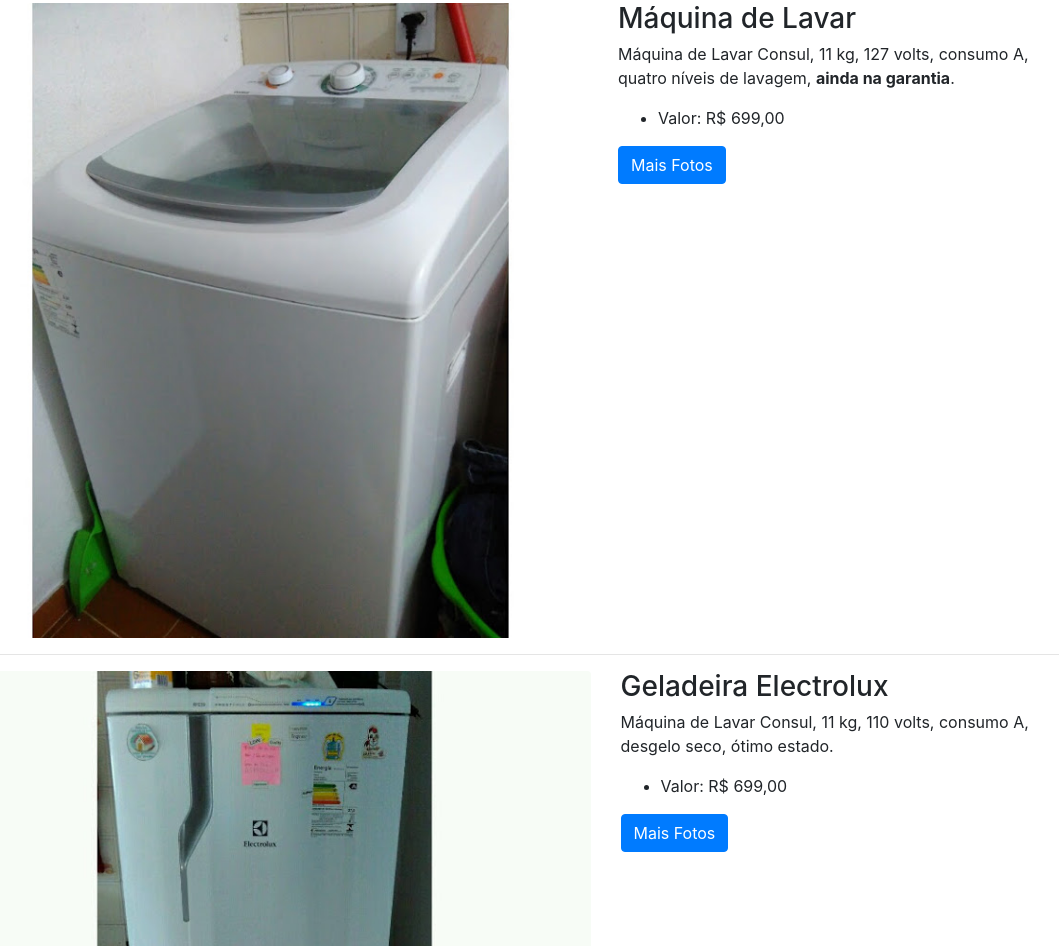
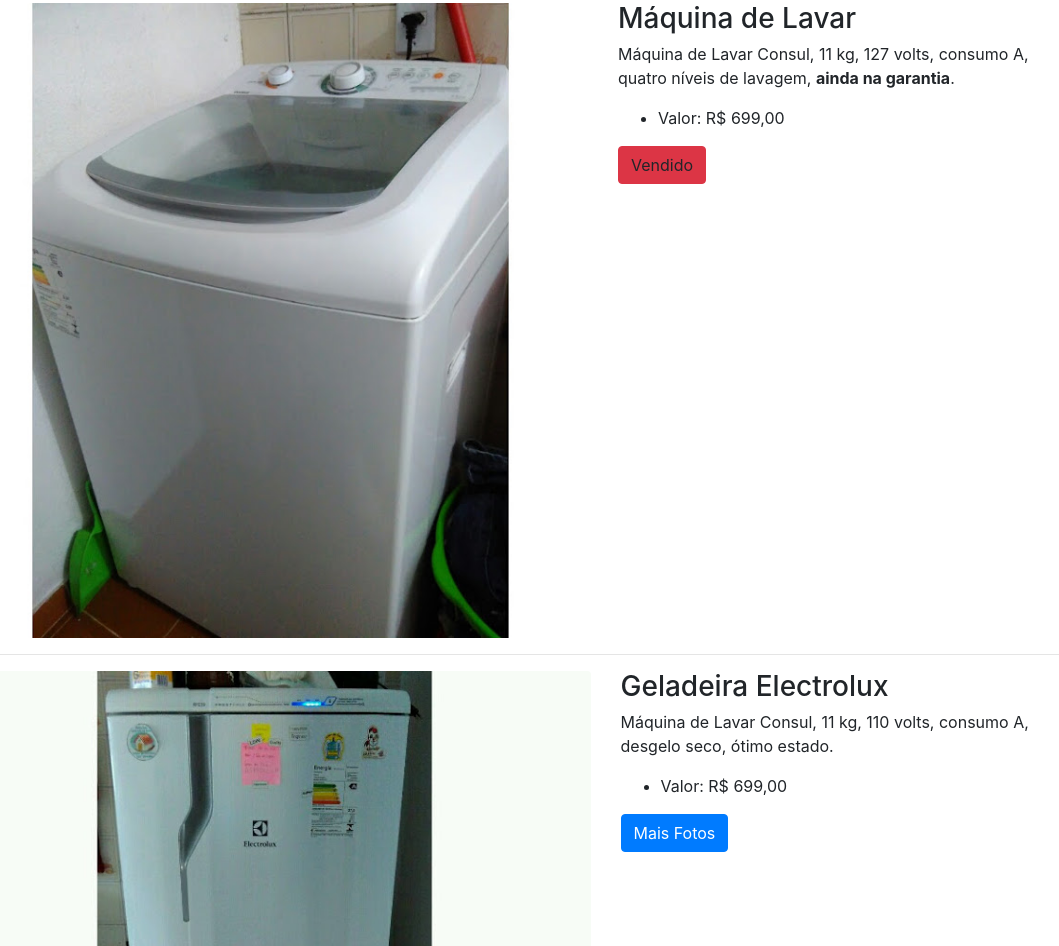
Before and after one commit to luucasAlbuq/adeuspoa, a website: page index.html in a window 1280 px wide. Shown: the part 4317-5263 px from the top of the page, without its empty margins (132-1191 px from the left). Drawn offline with Linux system fonts and the light colour scheme.

Commit message:
update itens vendidos

```diff
--- a/index.html
+++ b/index.html
@@ -203,7 +203,7 @@
                   <ul>
                     <li>Valor: R$ 699,00</li>
                   </ul>
-                  <a class="btn btn-primary" href="http://bit.ly/2wTnbEn" target="_blank">Mais Fotos</a>
+                  <a class="btn btn-danger">Vendido</a>
                 </div>
               </div>
               <!-- /.row -->
```
